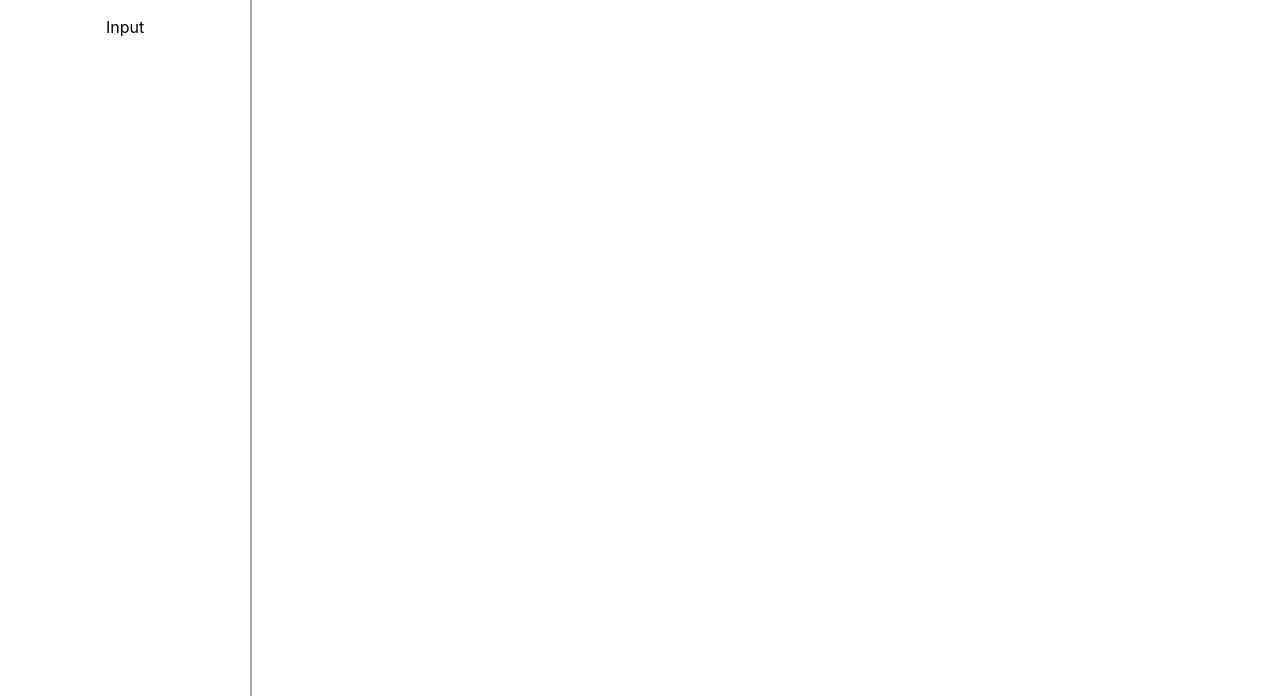
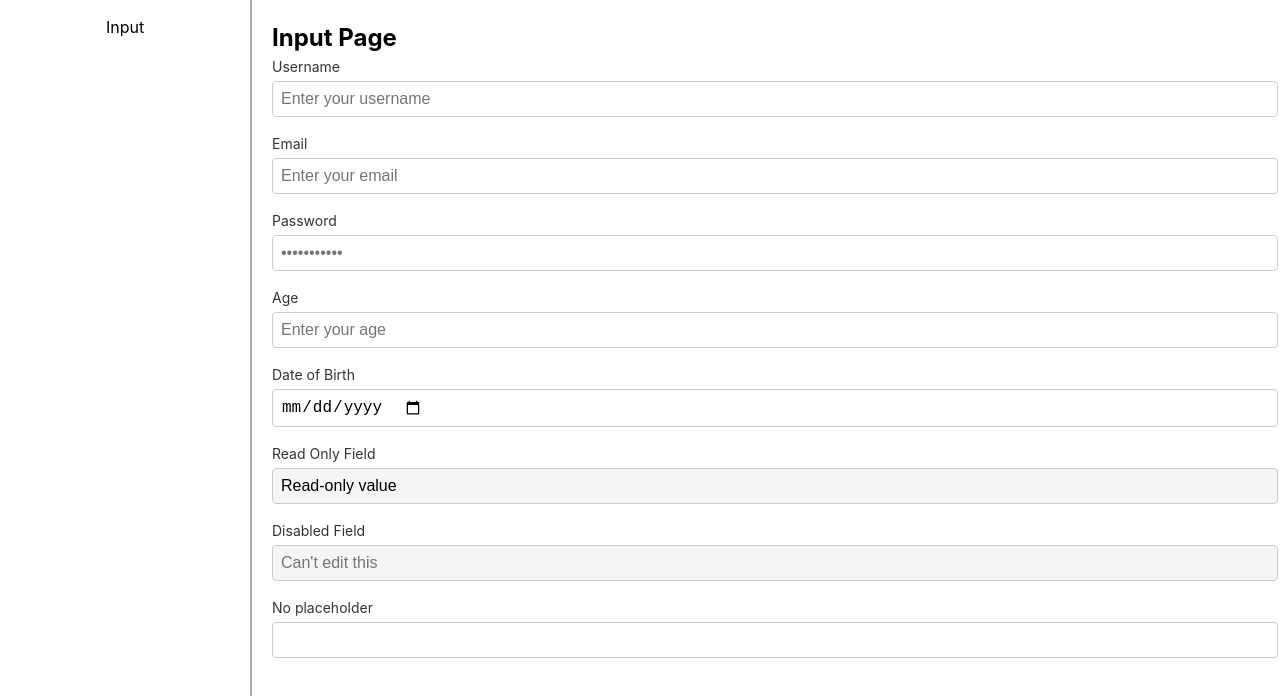
Before and after one commit to BastienVitour/react-v2, a React (Vite) app: page /input in a window 1280 px wide. Before the commit this address had no page. Shown: the top 696 px of the page. Built offline with nearby package versions, Linux system fonts and the light colour scheme.

Commit message:
add:input-component

```diff
--- a/src/App.tsx
+++ b/src/App.tsx
@@ -1,6 +1,9 @@
 import { BrowserRouter, Route, Routes } from 'react-router-dom';
 import './App.css'
 import Navigation from './components/Navigation/Navigation';
+// import InputField from './components/Input/Input';
+// import FormGroup from './components/Input/FormGroup';
+import InputPage from './pages/InputPage';
 
 function App() {
 
@@ -10,7 +13,7 @@ function App() {
         <Navigation />
         <main className="content">
           <Routes>
-						{/* <Route path="/" element={} /> */}
+            <Route path="/input" element={<InputPage />} />
           </Routes>
         </main>
       </div>
--- /dev/null
+++ b/src/components/Input/InputField.tsx
@@ -0,0 +1,80 @@
+import React, { useState, ChangeEvent, FocusEvent } from 'react';
+import './input.css';
+
+type InputFieldProps = {
+    type: 'text' | 'email' | 'password' | 'number' | 'date';
+    label?: string;
+    value?: string;
+    required?: boolean;
+    minLength?: number;
+    maxLength?: number;
+    pattern?: RegExp;
+    placeholder?: string;
+    disabled?: boolean;
+    readOnly?: boolean;
+    onChange?: (value: string) => void;
+};
+
+const InputField: React.FC<InputFieldProps> = ({
+    type,
+    label,
+    value,
+    required = false,
+    minLength,
+    maxLength,
+    pattern,
+    placeholder,
+    disabled = false,
+    readOnly = false,
+    onChange,
+}) => {
+    const [error, setError] = useState<string | null>(null);
+
+    const validate = (value: string) => {
+        if (required && !value) {
+            return 'This field is required.';
+        }
+        if (minLength && value.length < minLength) {
+            return `Minimum length is ${minLength} characters.`;
+        }
+        if (maxLength && value.length > maxLength) {
+            return `Maximum length is ${maxLength} characters.`;
+        }
+        if (pattern && !pattern.test(value)) {
+            return 'The input format is incorrect.';
+        }
+        return null;
+    };
+
+    const handleChange = (event: ChangeEvent<HTMLInputElement>) => {
+        const newValue = event.target.value;
+        setError(validate(newValue));
+        if (onChange) {
+            onChange(newValue);
+        }
+    };
+
+    const handleBlur = (event: FocusEvent<HTMLInputElement>) => {
+        setError(validate(event.target.value));
+    };
+
+    return (
+        <div className="input-field-container">
+            {label && <label className="input-label">{label}</label>}
+            <input
+                type={type}
+                value={value}
+                placeholder={placeholder}
+                onChange={handleChange}
+                onBlur={handleBlur}
+                disabled={disabled}
+                readOnly={readOnly}
+                className={`input-field ${error ? 'error' : ''}`}
+                aria-invalid={!!error}
+            />
+            {error && <span className="error-message">{error}</span>}
+        </div>
+    );
+};
+
+export default InputField;
--- /dev/null
+++ b/src/components/Input/input.css
@@ -0,0 +1,38 @@
+.input-field-container {
+    margin-bottom: 16px;
+    width: 100%;
+}
+
+.input-label {
+    font-size: 14px;
+    color: #333;
+    margin-bottom: 4px;
+    display: block;
+    width: 100%;
+}
+
+.input-field {
+    display: block;
+    display: flex;
+    width: 100%;
+    padding: 8px;
+    border: 1px solid #ccc;
+    border-radius: 4px;
+    font-size: 16px;
+}
+
+.input-field:disabled,
+.input-field[readonly] {
+    background-color: #f5f5f5;
+    cursor: not-allowed;
+}
+
+.input-field.error {
+    border-color: red;
+}
+
+.error-message {
+    color: red;
+    font-size: 12px;
+    margin-top: 4px;
+}
--- /dev/null
+++ b/src/pages/InputPage.tsx
@@ -0,0 +1,72 @@
+import React from 'react';
+import InputField from '../components/Input/InputField';
+
+const InputPage: React.FC = () => {
+  return (
+    <div style={{ margin: '20px' }}>
+      <h2>Input Page</h2>
+
+      <InputField
+        type="text"
+        label="Username"
+        placeholder="Enter your username"
+        required
+        minLength={3}
+        maxLength={15}
+      />
+
+      <InputField
+        type="email"
+        label="Email"
+        placeholder="Enter your email"
+        required
+        pattern={/^([a-zA-Z0-9._%-]+@[a-zA-Z0-9.-]+\.[a-zA-Z]{2,})$/}
+      />
+
+      <InputField
+        type="password"
+        label="Password"
+        placeholder="•••••••••••"
+        required
+        minLength={6}
+      />
+
+      <InputField
+        type="number"
+        label="Age"
+        placeholder="Enter your age"
+        minLength={1}
+        maxLength={3}
+      />
+
+      <InputField
+        type="date"
+        label="Date of Birth"
+        required
+      />
+
+      <InputField
+        type="text"
+        label="Read Only Field"
+        placeholder="Can't edit this"
+        readOnly
+        value="Read-only value"
+      />
+
+      <InputField
+        type="text"
+        label="Disabled Field"
+        placeholder="Can't edit this"
+        disabled
+      />
+
+      <InputField
+        type="text"
+        label="No placeholder"
+        />
+
+    </div>
+  );
+};
+
+export default InputPage;
```
Also changed, not shown: tsconfig.node.json (+6 -4 lines). Lines whose indentation alone changed are shown as unchanged.
